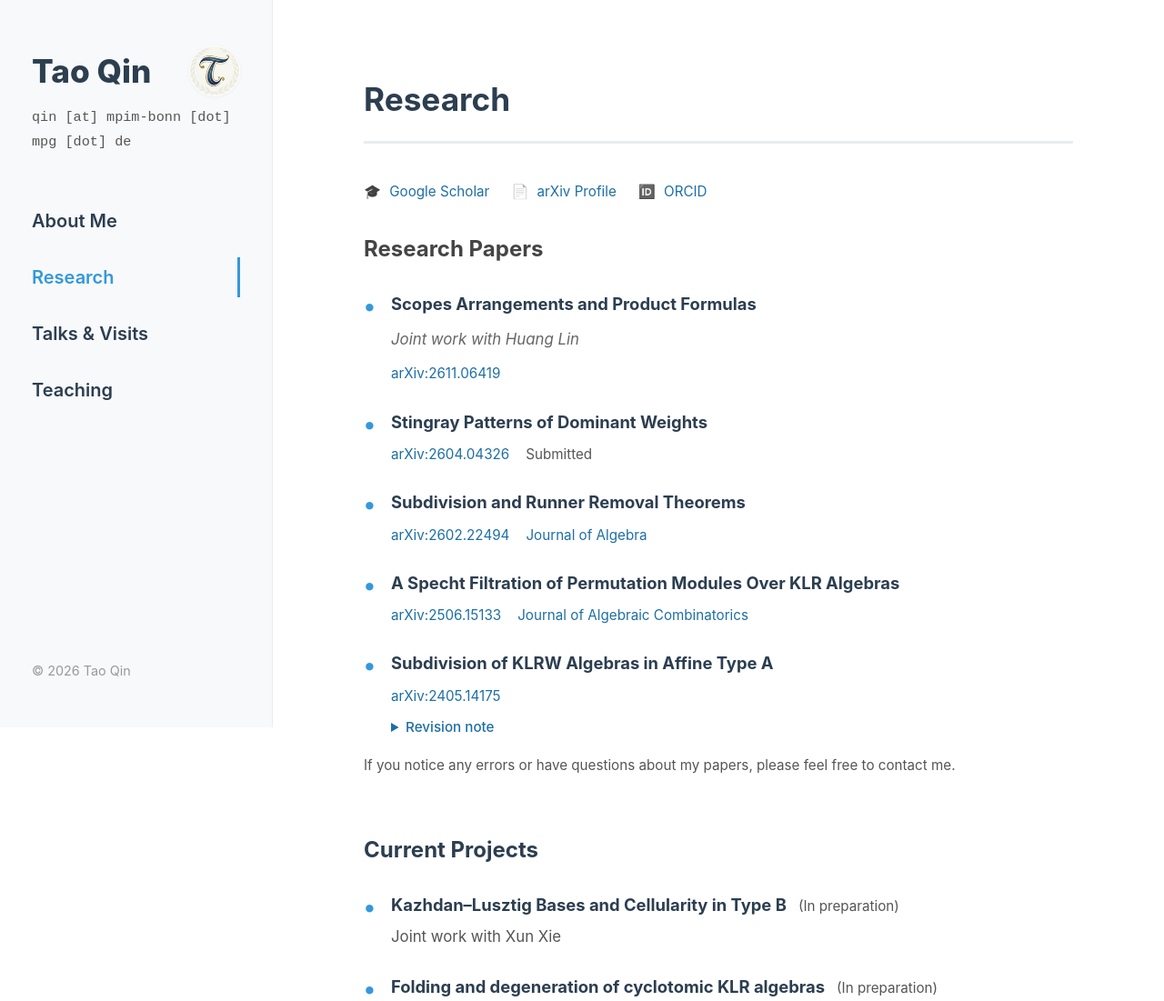
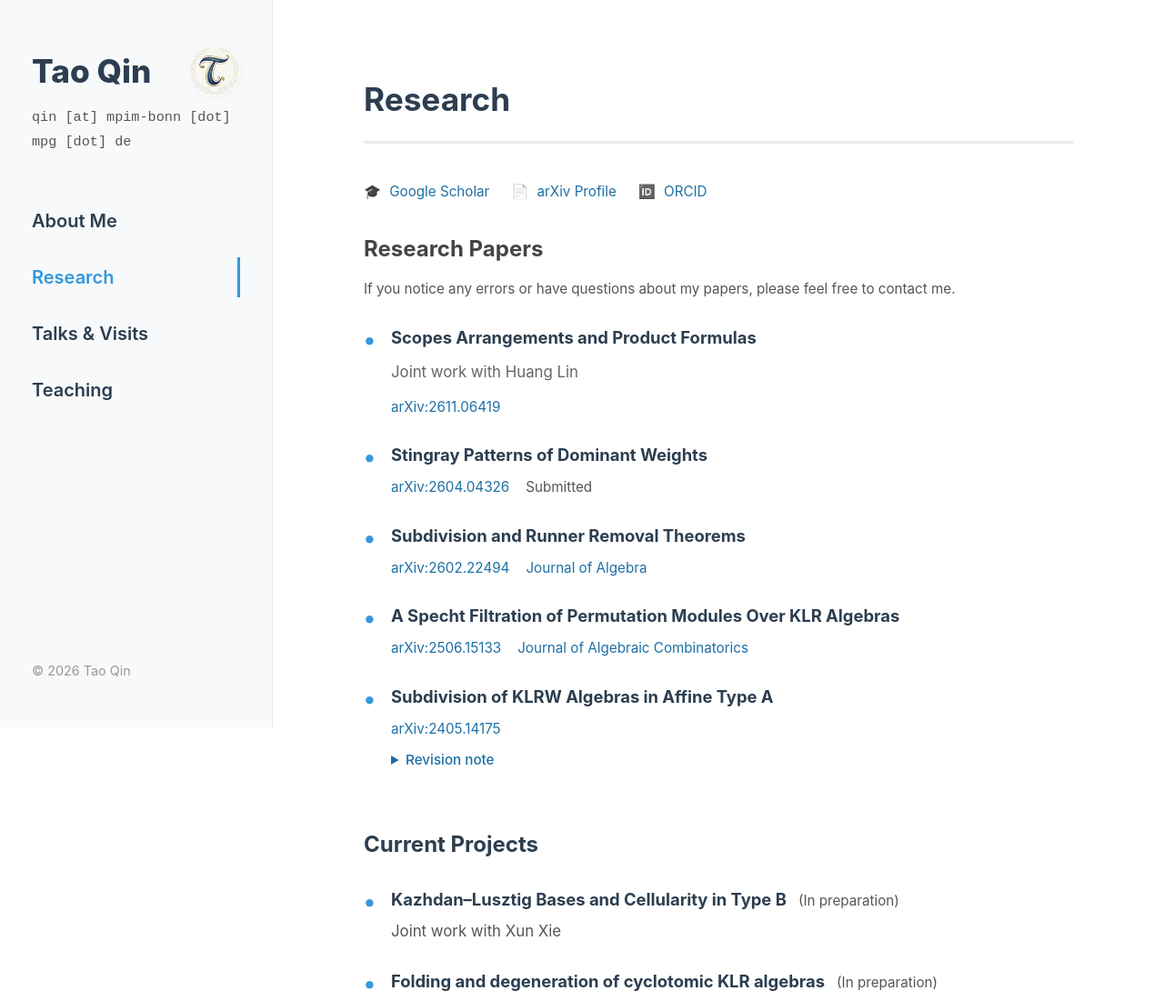
Before and after one commit to taoqin-math/taoqin-math.github.io, a plain HTML site: page research.html in a window 1280 px wide. Shown: the top 1101 px of the page at 91% size. Drawn offline with Linux system fonts and the light colour scheme.

Commit message:
Place papers contact note below heading and use upright coauthor styling

```diff
--- a/research.html
+++ b/research.html
@@ -62,10 +62,11 @@
             </div>
 
         <div class="paper-grid">
-            <h3 style="font-size: 1.5rem; color: #444; margin-top: 0; margin-bottom: 25px;">Research Papers</h3>
+            <h3 style="font-size: 1.5rem; color: #444; margin-top: 0; margin-bottom: 12px;">Research Papers</h3>
+            <p style="font-size: 0.95rem; color: var(--text-light); line-height: 1.6; margin: 0 0 25px;">If you notice any errors or have questions about my papers, please feel free to contact me.</p>
             <div class="paper-card">
                 <div class="paper-title">Scopes Arrangements and Product Formulas</div>
-                <div class="paper-authors">Joint work with Huang Lin</div>
+                <div class="paper-authors" style="font-style: normal;">Joint work with Huang Lin</div>
                 <div style="margin-top:8px;">
                     <a href="https://arxiv.org/abs/2611.06419" class="paper-status status-arxiv">arXiv:2611.06419</a>
                 </div>
@@ -126,7 +127,6 @@
                 </div>
             </div>
         </div>
-        <p style="font-size: 0.95rem; color: var(--text-light); line-height: 1.6; margin: 18px 0 0;">If you notice any errors or have questions about my papers, please feel free to contact me.</p>
 
         <h3 style="font-size: 1.5rem; color: #444; margin-top: 60px; margin-bottom: 25px;">Current Projects</h3>
         <ul class="modern-list">
```
